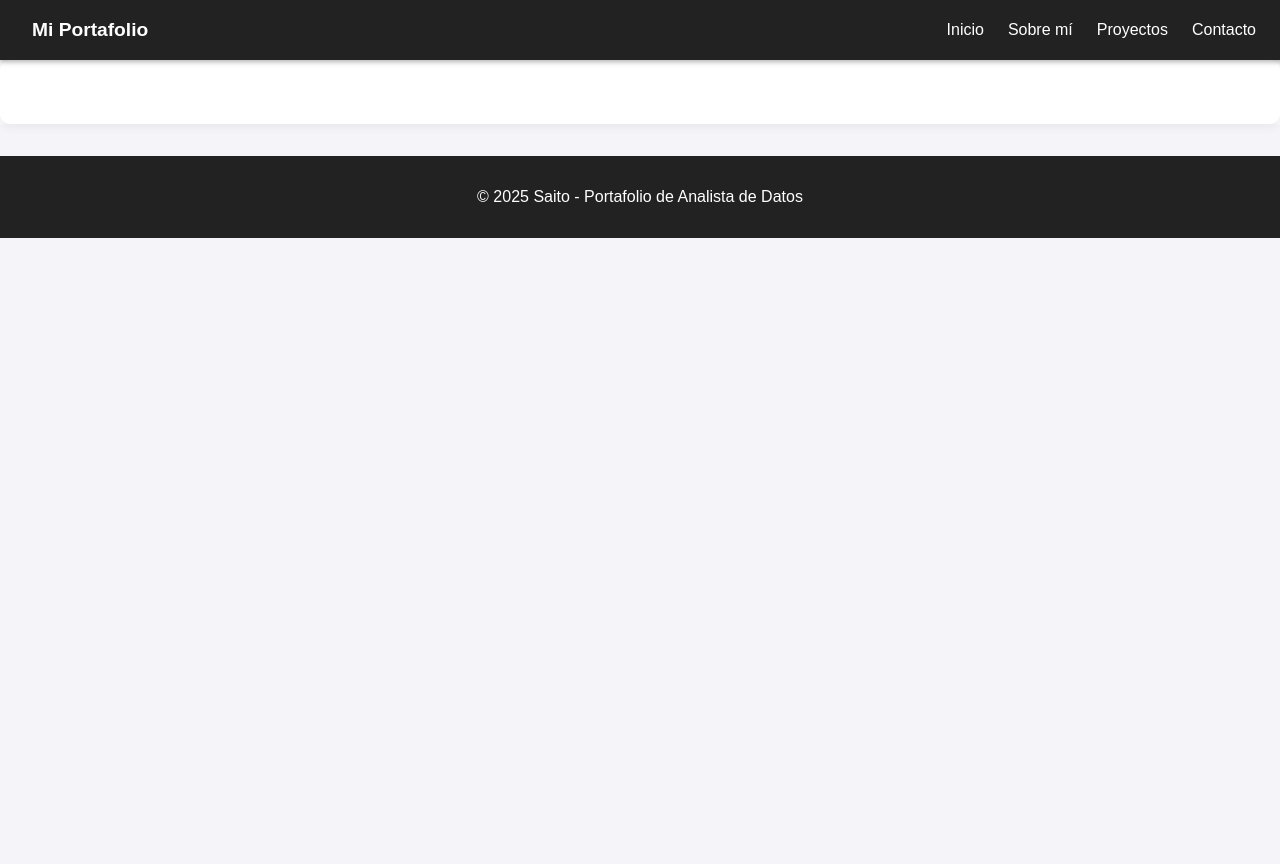
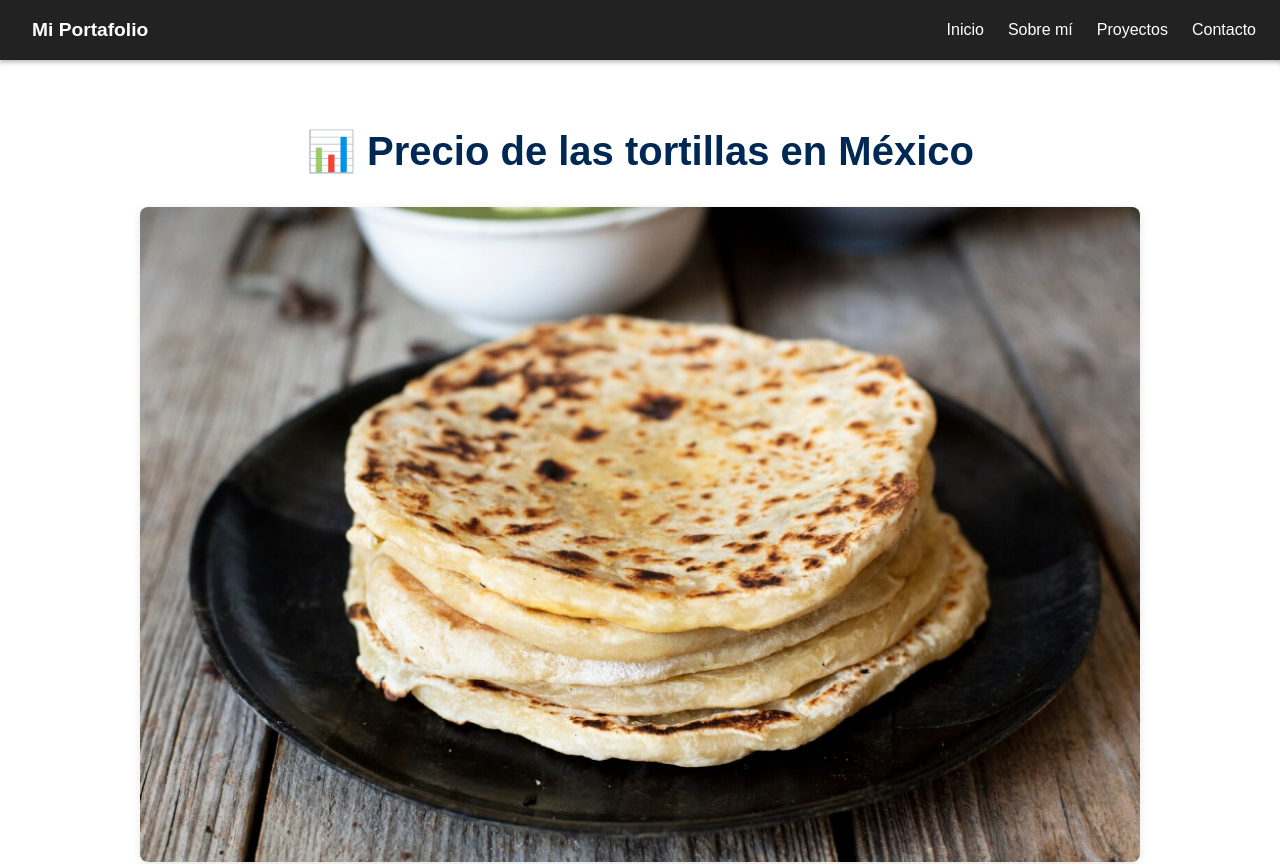
Before and after one commit to SaitoM17/mi-portafolio, a React (Create React App) app: page /Precio-tortilla in a window 1280 px wide. Shown: the top 864 px of the page. Before the commit the page ends 800 px from the top, so only its background shows below. Built offline with nearby package versions, Linux system fonts and the light colour scheme.

Commit message:
feat: Se agrego titulo e imagen del proyecto

```diff
--- a/src/pages/PrecioTortillaMexico.js
+++ b/src/pages/PrecioTortillaMexico.js
@@ -2,6 +2,8 @@ function PrecioTortilla() {
   return (
     <div className="pagina-proyecto">
       <div className="contenedor-proyecto">
+        <h1>📊 Precio de las tortillas en México</h1>
+        <img src="/img/Tortillas.png" alt="Amazon Delivary" className="imagen-principal" />
       </div>
     </div>
   );
```
